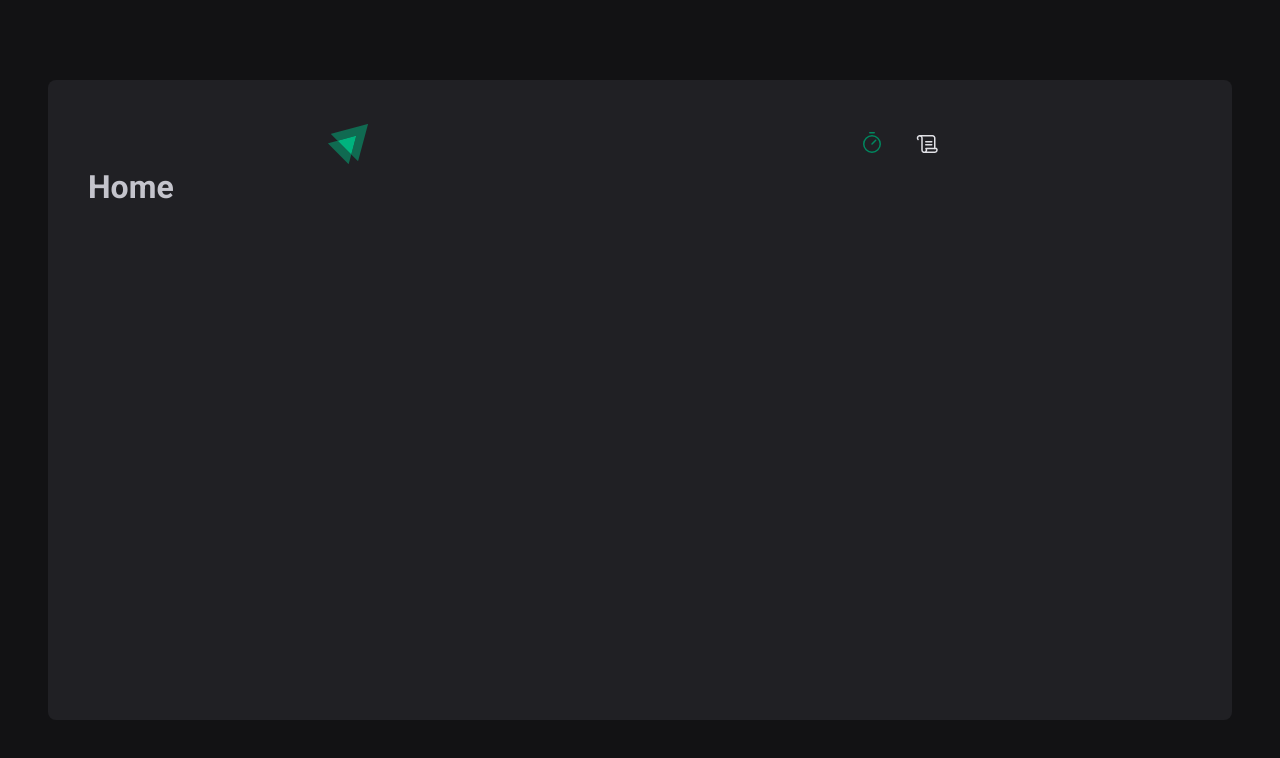
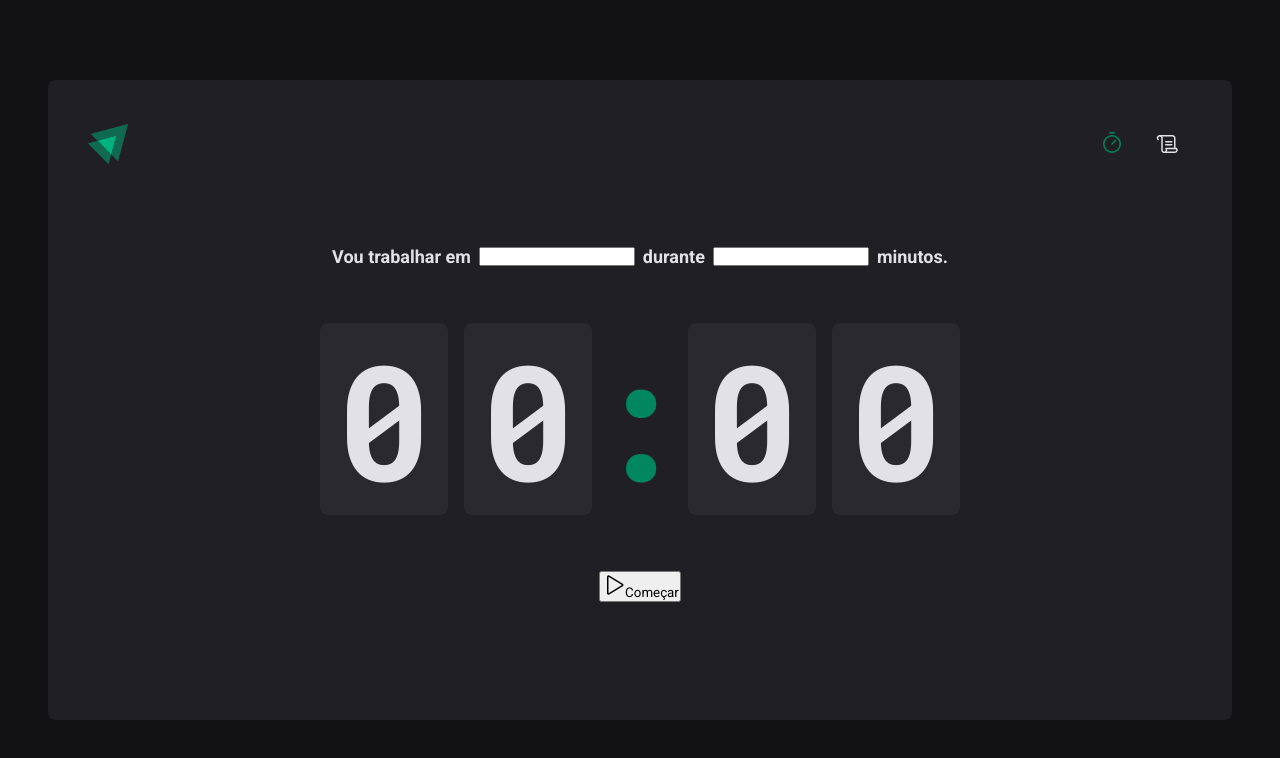
Before and after one commit to cleitonrs/Pomodoro, a React (Vite) app: page / in a window 1280 px wide. Shown: the top 758 px of the page. Built offline with nearby package versions, Linux system fonts and the light colour scheme.

Commit message:
home component

```diff
--- a/src/components/Header/index.tsx
+++ b/src/components/Header/index.tsx
@@ -8,12 +8,12 @@
     <HeaderContainer>
       <img src={logoIgnite} alt="" />
       <nav>
-        <NavLink to="/">
-          <Timer size={24} title="Timer"/>
+        <NavLink to="/" title="Timer" >
+          <Timer size={24} />
         </NavLink>
 
-        <NavLink to="/history">
-          <Scroll size={24} title="Histórico" />
+        <NavLink to="/history" title="Histórico">
+          <Scroll size={24} />
         </NavLink>
       </nav>
     </HeaderContainer>
--- a/src/components/Header/styles.ts
+++ b/src/components/Header/styles.ts
@@ -3,7 +3,7 @@
 export const HeaderContainer = styled.header`
   display: flex;
   align-items: center;
-  justify-content: space-around;
+  justify-content: space-between;
 
   nav {
     display: flex;
--- a/src/pages/Home.tsx
+++ /dev/null
@@ -1,5 +0,0 @@
-export function Home() {
-  return (
-    <h1>Home</h1>
-  )
-}
--- /dev/null
+++ b/src/pages/Home/index.tsx
@@ -0,0 +1,31 @@
+import { Play } from "phosphor-react";
+import { CountdownContainer, FormContainer, HomeContainer, Separator } from "./styles";
+
+export function Home() {
+  return (
+    <HomeContainer>
+      <form action="">
+        <FormContainer>
+          <label htmlFor="task">Vou trabalhar em</label>
+          <input id="task" />
+          <label htmlFor="minutesAmount">durante</label>
+          <input type="number" id="minutesAmount" />
+          <span>minutos.</span>
+        </FormContainer>
+
+        <CountdownContainer>
+          <span>0</span>
+          <span>0</span>
+          <Separator>:</Separator>
+          <span>0</span>
+          <span>0</span>
+        </CountdownContainer>
+
+        <button type="submit">
+          <Play size={24} />
+          Começar
+          </button>
+      </form>
+    </HomeContainer>
+  )
+}
--- /dev/null
+++ b/src/pages/Home/styles.ts
@@ -0,0 +1,53 @@
+import styled from "styled-components";
+
+export const HomeContainer = styled.main`
+  display: flex;
+  flex: 1;
+  flex-direction: column;
+  align-items: center;
+  justify-content: center;
+
+  form {
+    display: flex;
+    flex-direction: column;
+    align-items: center;
+    gap: 3.5rem;
+  }
+
+`
+export const FormContainer = styled.div`
+  width: 100%;
+  display: flex;
+  align-items: center;
+  justify-content: center;
+  gap: 0.5rem;
+  color: ${(props) => props.theme['gray-100']};
+  font-size: 1.125rem;
+  font-weight: bold;
+  flex-wrap: wrap;
+`
+
+export const CountdownContainer = styled.div`
+ font-family: 'Roboto Mono', monospace;
+ font-size: 10rem;
+ line-height: 8rem;
+ color: ${(props) => props.theme['gray-100']};
+
+ display: flex;
+ gap: 1rem;
+
+ span {
+  background: ${(props) => props.theme['gray-700']};
+  padding: 2rem 1rem;
+  border-radius: 8px;
+ }
+`
+
+export const Separator = styled.div`
+  padding: 2rem 0;
+  color: ${(props) => props.theme['green-500']};
+  width: 4rem;
+  overflow: hidden;
+  display: flex;
+  justify-content: center;
+`
```
